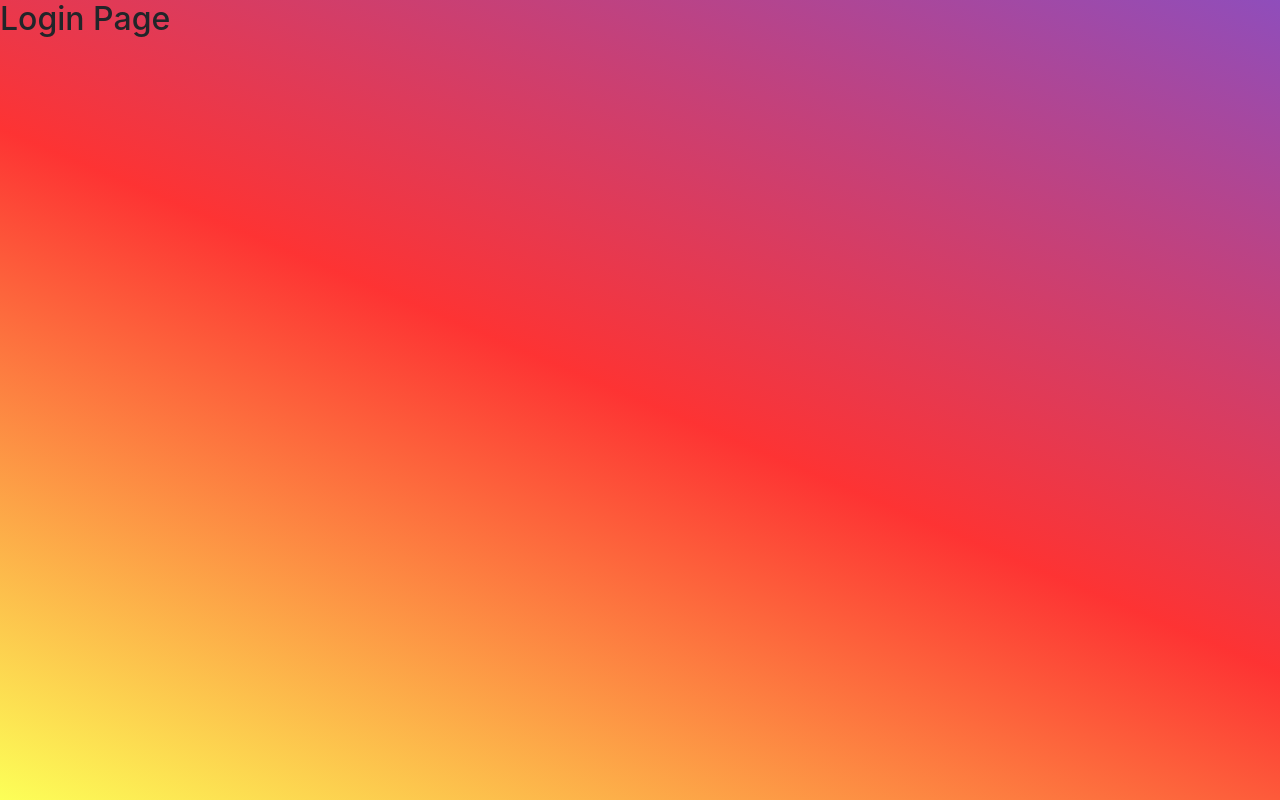
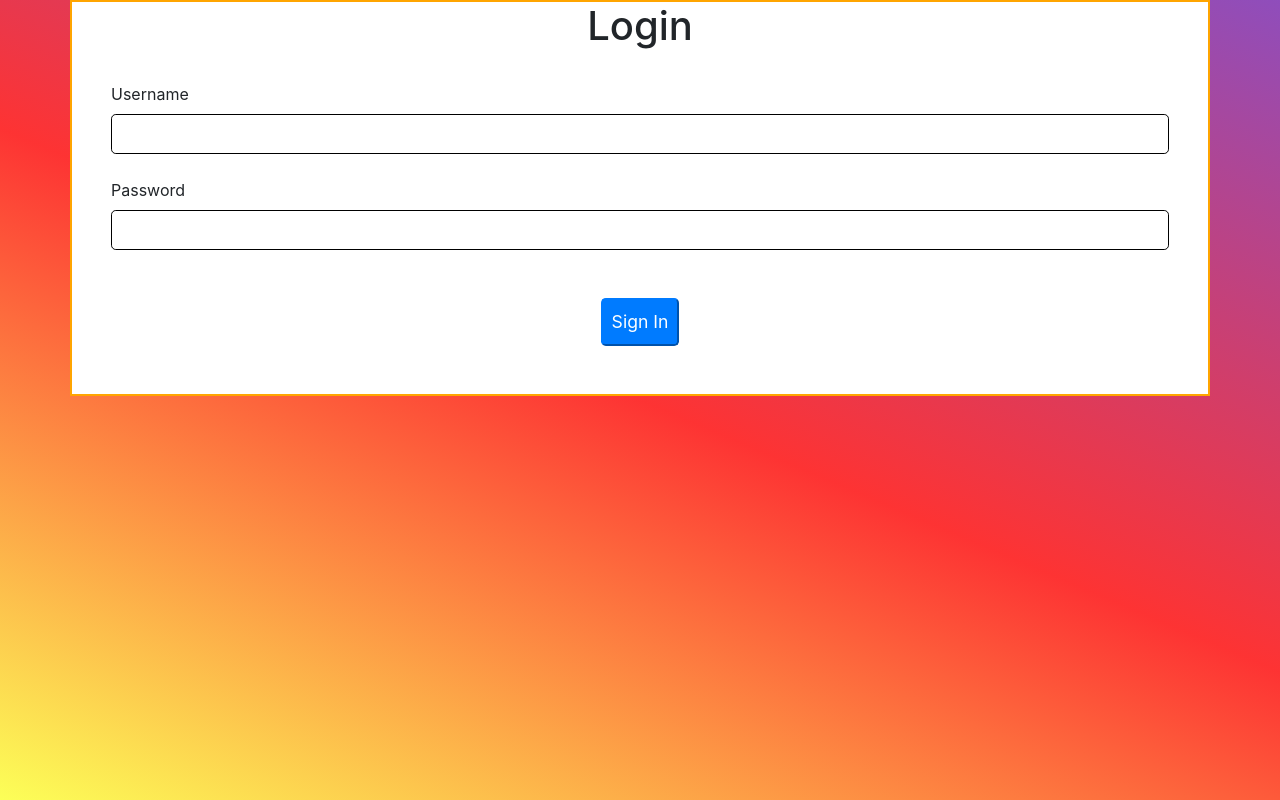
Before and after one commit to GreatEki/sociograph, a React (Create React App) app in the folder client/: page /login in a window 1280 px wide. Built offline with nearby package versions, Linux system fonts and the light colour scheme.

Commit message:
refactor: changed the login from a mutation to a query

```diff
--- a/client/src/graphql/Mutation.js
+++ b/client/src/graphql/Mutation.js
@@ -18,3 +18,14 @@ export const REGISTER_USER = gql`
 		}
 	}
 `;
+
+export const SIGN_IN = gql`
+	mutation signInUser($username: String!, $password: String!) {
+		register(username: $username, password: $password) {
+			username
+			email
+			token
+			createdAt
+		}
+	}
+`;
--- a/client/src/pages/Login.js
+++ b/client/src/pages/Login.js
@@ -1,10 +1,52 @@
-import React from 'react';
+import { useState } from 'react';
+import { Container, Row, Col } from 'react-bootstrap';
+import Input from '../component/Input';
+import Button from '../component/Button';
 
 const Login = () => {
+	const [user, setUser] = useState({
+		username: '',
+		password: '',
+	});
+
+	function handleChange(e) {
+		setUser({ ...user, [e.target.name]: e.target.value });
+	}
+
 	return (
-		<div>
-			<h2> Login Page </h2>
-		</div>
+		<Container className='registerPage'>
+			<Row className='wrapper'>
+				<Col style={{ border: '2px solid orange' }}>
+					<div className='flex-center'>
+						<h1> Login </h1>
+					</div>
+
+					<form>
+						<Input
+							label={'Username'}
+							type={'text'}
+							name={'username'}
+							// value={user.username}
+							onChange={handleChange}
+							// errorText={error.username}
+						/>
+
+						<Input
+							label={'Password'}
+							type={'password'}
+							name={'password'}
+							// value={user.password}
+							onChange={handleChange}
+							// errorText={error.password}
+						/>
+
+						<div className='flex-center m5'>
+							<Button className={'btn-primary'}>Sign In</Button>
+						</div>
+					</form>
+				</Col>
+			</Row>
+		</Container>
 	);
 };
 
```
Also changed, not shown: 2 other files (tests, documents, lock files or other folders).
